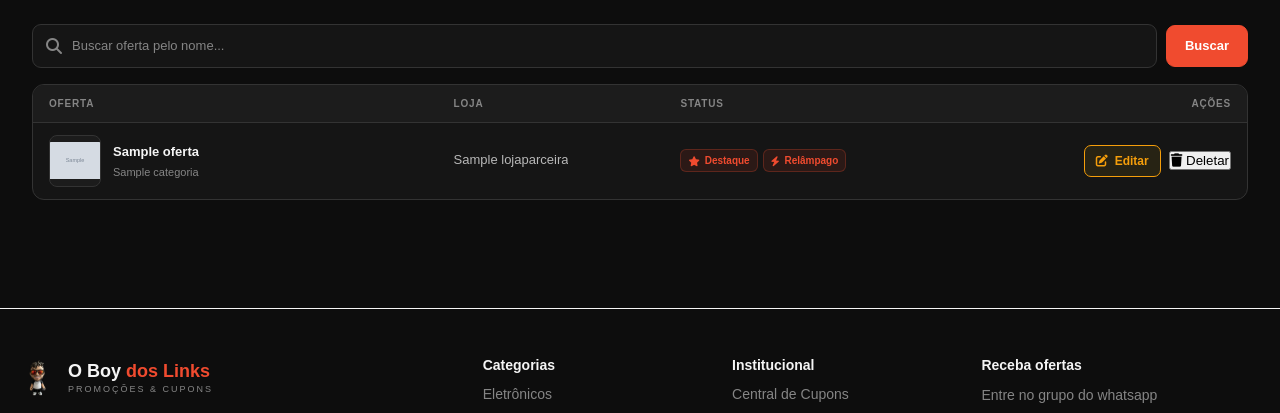
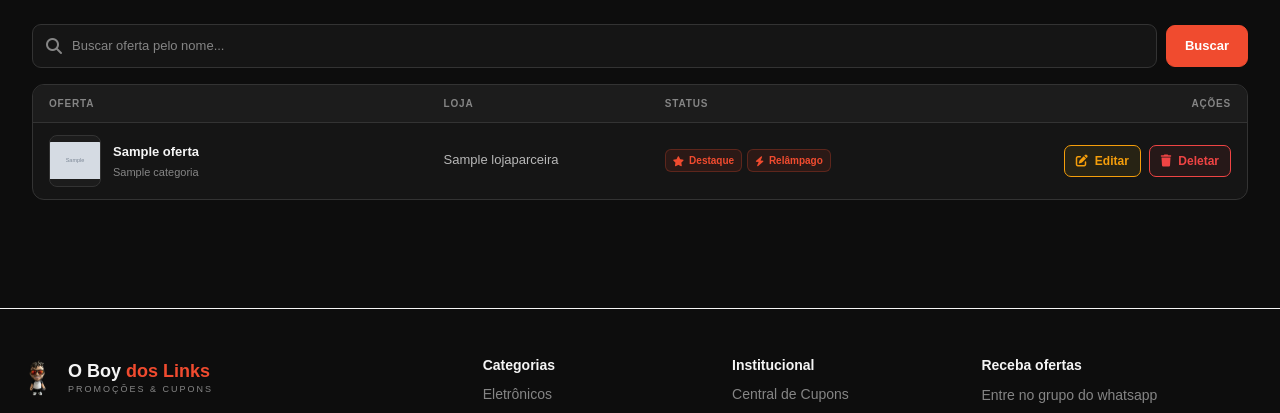
Before and after one commit to brunohro/Plataforma-o-boy-dos-links, a Django app: page /adm/ofertas/ in a window 1280 px wide. Shown: the part 267-680 px from the top of the page. Run offline with Django 5.2, Linux system fonts and the light colour scheme; a user stored in the database is signed in; tables that the repository leaves empty hold one stand-in row (values such as "Sample post"); grey boxes marked "Sample" are stand-in pictures.

Commit message:
Corrigido os erros

```diff
--- a/plataforma/static/css/adm/ofertas.css
+++ b/plataforma/static/css/adm/ofertasAdm.css
@@ -589,3 +589,26 @@ a.page-button:hover {
         transition: none;
     }
 }
+
+.ofertas-delete-button {
+    display: inline-flex;
+    align-items: center;
+    justify-content: center;
+    gap: 7px;
+    padding: 8px 11px;
+    border: 1px solid var(--danger);
+    border-radius: 7px;
+    background: rgba(239, 68, 68, 0.08);
+    color: var(--danger);
+    text-decoration: none;
+    font-size: 12px;
+    font-weight: 600;
+    white-space: nowrap;
+    transition: background 0.2s ease, color 0.2s ease;
+}
+
+.ofertas-delete-button:hover {
+    background: var(--danger);
+    border-color: var(--danger);
+    color: #FFFFFF;
+}
--- a/plataforma/templates/plataforma/adm/categorias_adm.html
+++ b/plataforma/templates/plataforma/adm/categorias_adm.html
@@ -91,6 +91,7 @@
                                     title="Editar categoria">
                                     <i class="fa-solid fa-pen-to-square"></i>
                                     <span>Editar</span>
+                                </a>
                                 <form
                                     method="POST"
                                     action="{% url 'excluir_categoria' categoria.id %}"
--- a/plataforma/templates/plataforma/adm/ofertas_adm.html
+++ b/plataforma/templates/plataforma/adm/ofertas_adm.html
@@ -1,10 +1,5 @@
-
 {% extends '../base.html' %}
 {% load static %}
-
-{% block extra_css %}
-    <link rel="stylesheet" href="{% static 'css/adm/ofertas.css' %}">
-{% endblock %}
 
 {% block content %}
 
@@ -149,7 +144,7 @@
                                     {% csrf_token %}
                                     <button
                                         type="submit"
-                                        class="offer-delete-button"
+                                        class="ofertas-delete-button"
                                         aria-label="Deletar {{ oferta.nome_produto }}"
                                         title="Deletar oferta"
                                     >
--- a/plataforma/templates/plataforma/base.html
+++ b/plataforma/templates/plataforma/base.html
@@ -18,7 +18,7 @@
     <link rel="stylesheet" href="https://cdnjs.cloudflare.com/ajax/libs/font-awesome/6.5.2/css/all.min.css">
 
     <link rel="stylesheet" type="text/css" href="{% static 'css/adm/adm.css' %}">
-    <link rel="stylesheet" type="text/css" href="{% static 'css/adm/ofertas.css' %}">
+    <link rel="stylesheet" type="text/css" href="{% static 'css/adm/ofertasAdm.css' %}">
     <link rel="stylesheet" type="text/css" href="{% static 'css/adm/cuponsAdm.css' %}">
     <link rel="stylesheet" type="text/css" href="{% static 'css/adm/categoriasAdm.css' %}">
     <link rel="stylesheet" type="text/css" href="{% static 'css/adm/lojasAdm.css' %}">
@@ -41,6 +41,7 @@
     <link rel="stylesheet" type="text/css" href="{% static 'css/favoritos.css' %}">
 
 
+
 </head>
 <body>
     {% include 'plataforma/components/header.html' %}
```
